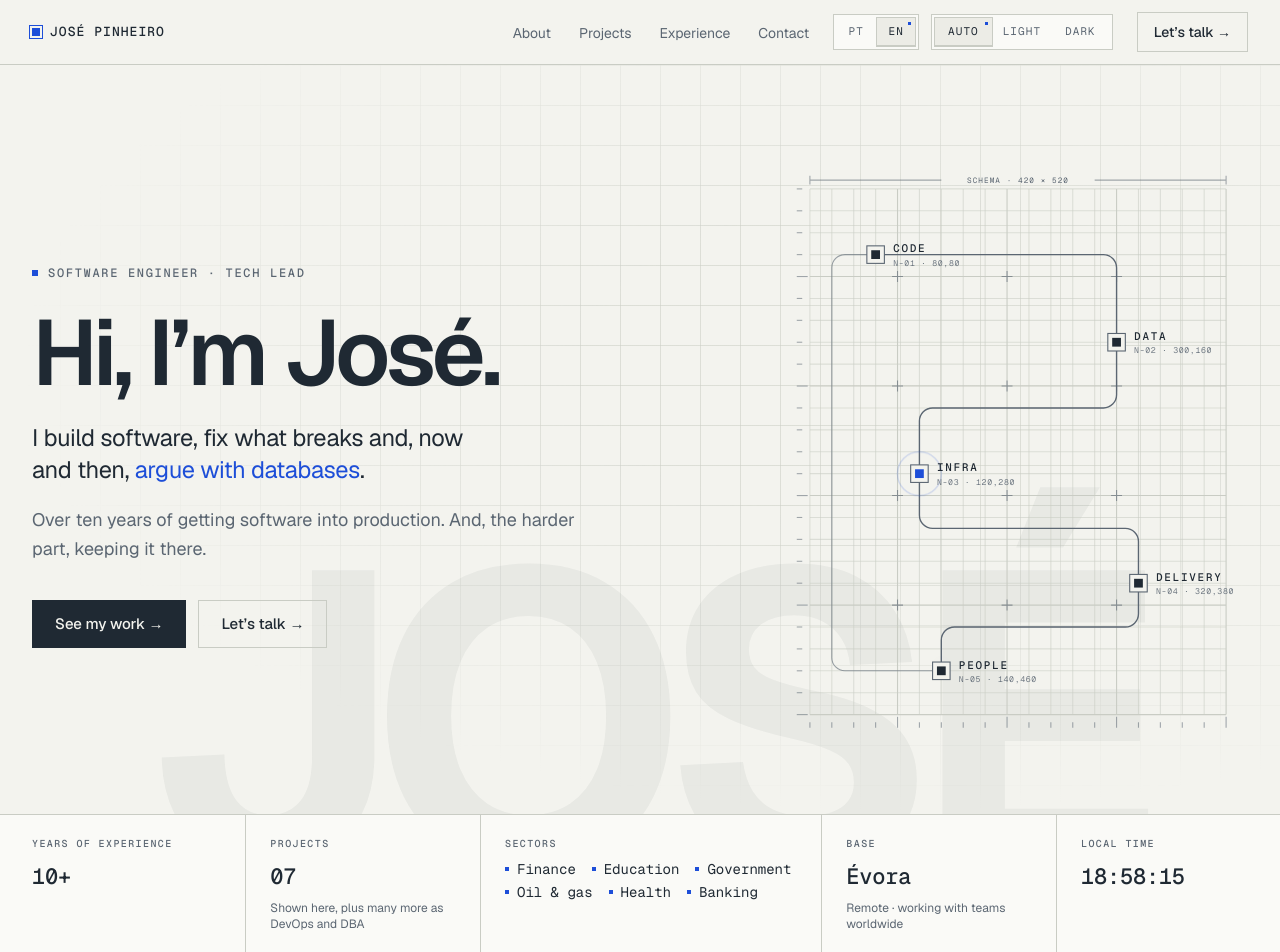
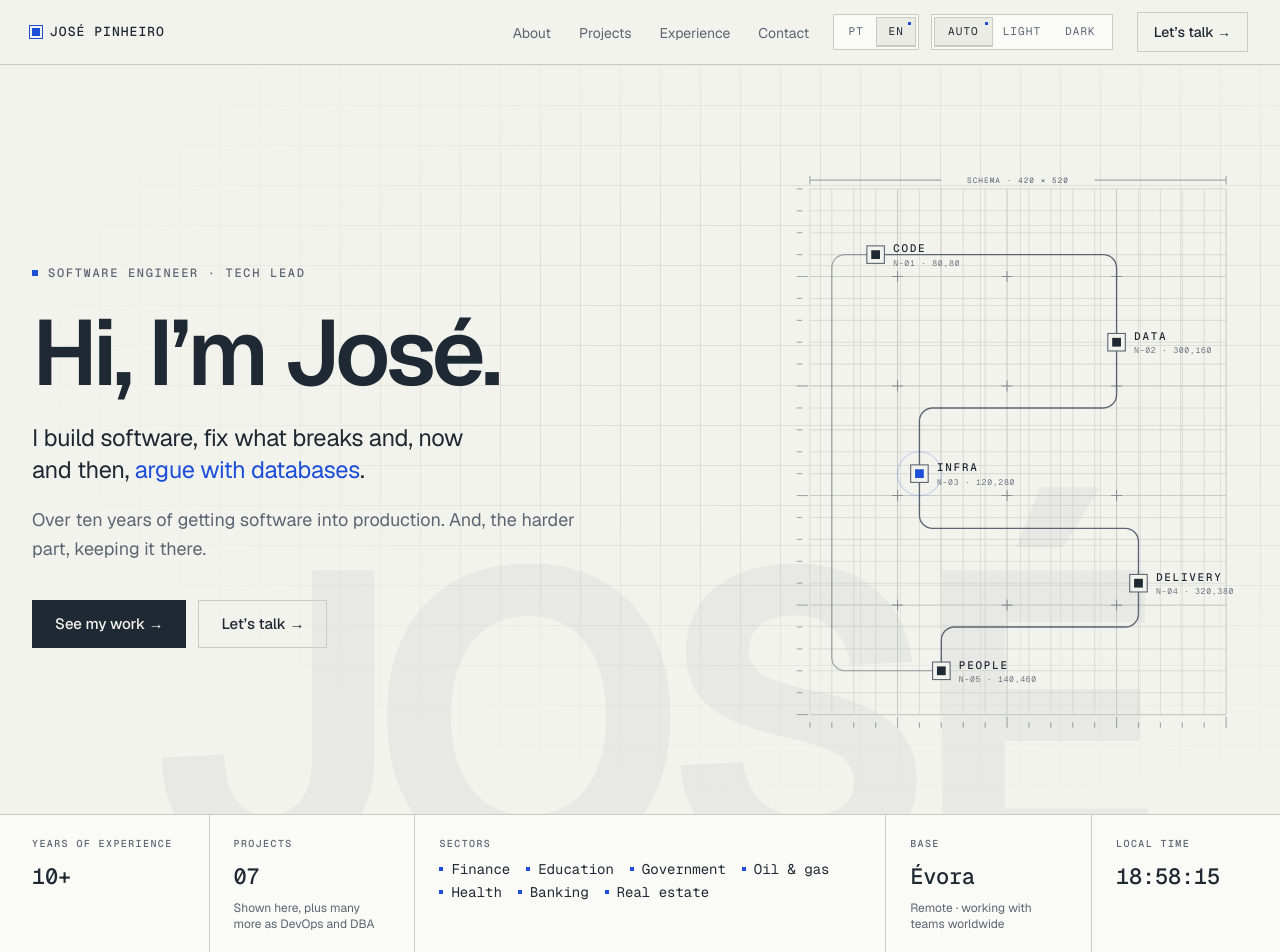
Before and after one commit to pinheirojose/personal-page, a Next.js app: page /en in a window 1280 px wide. Shown: the top 952 px of the page. Built offline with nearby package versions, Linux system fonts and the light colour scheme.

Commit message:
content: real estate sector; wider sectors cell in the readout

```diff
--- a/locales/en.json
+++ b/locales/en.json
@@ -382,7 +382,8 @@
       "Government",
       "Oil & gas",
       "Health",
-      "Banking"
+      "Banking",
+      "Real estate"
     ],
     "base": "BASE",
     "time": "LOCAL TIME"
--- a/locales/pt-PT.json
+++ b/locales/pt-PT.json
@@ -178,7 +178,7 @@
       "summary": "Este site. Bilingue, desenhado como uma planta técnica, feito em Next.js.",
       "role": "Conceber, construir",
       "areas": "Next.js · TypeScript · GSAP",
-      "result": "Está a lê-la agora",
+      "result": "Está a lê-lo agora",
       "url": "https://github.com/pinheirojose/personal-page"
     },
     {
@@ -382,7 +382,8 @@
       "Administração pública",
       "Petróleo e gás",
       "Saúde",
-      "Banca"
+      "Banca",
+      "Imobiliário"
     ],
     "base": "BASE",
     "time": "HORA LOCAL"
--- a/styles/hero.css
+++ b/styles/hero.css
@@ -187,7 +187,7 @@ html.motion .schema-ring { opacity: 0; animation-delay: 1.3s; }
 
 @media (min-width: 960px) {
   /* sectors gets the widest column so its list wraps at most once */
-  .readout__grid { grid-template-columns: minmax(0, 1fr) minmax(0, 1.1fr) minmax(0, 1.6fr) minmax(0, 1.1fr) minmax(0, 0.9fr); }
+  .readout__grid { grid-template-columns: minmax(0, 0.9fr) minmax(0, 1.05fr) minmax(0, 2.4fr) minmax(0, 1.05fr) minmax(0, 0.8fr); }
   .readout__cell,
   .readout__cell--wide,
   .readout__cell--wide + .readout__cell {
```
